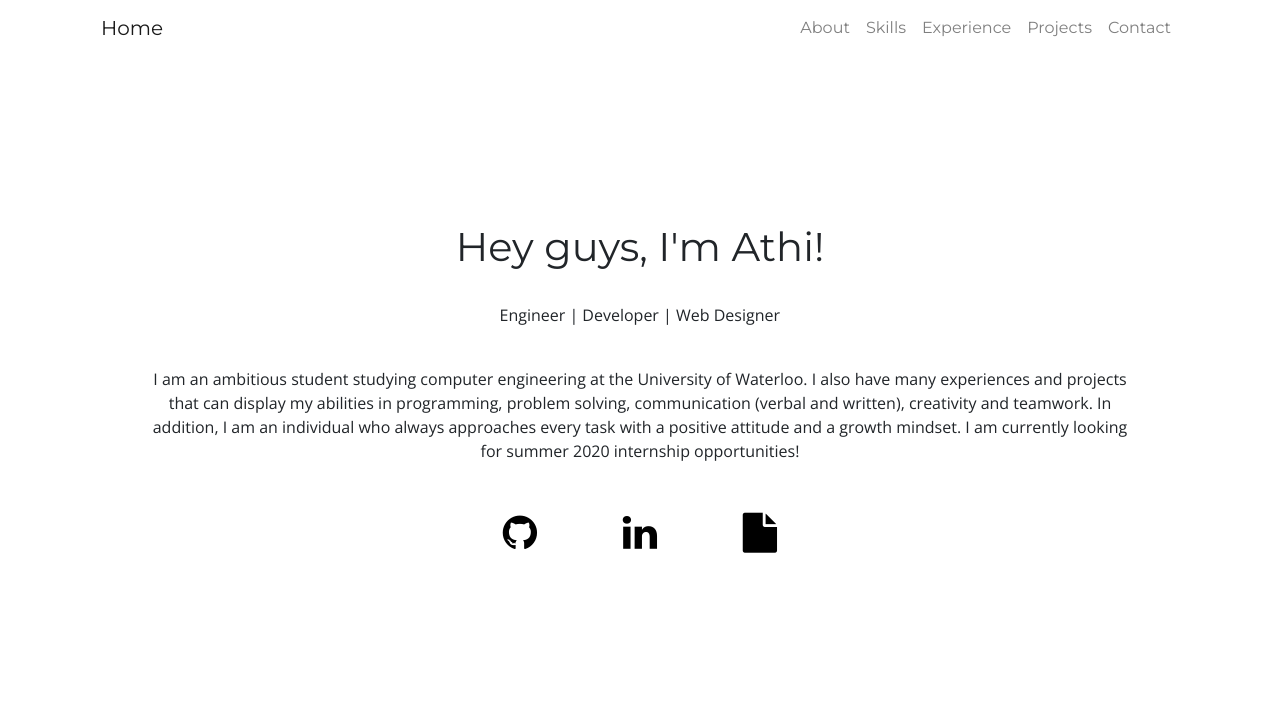
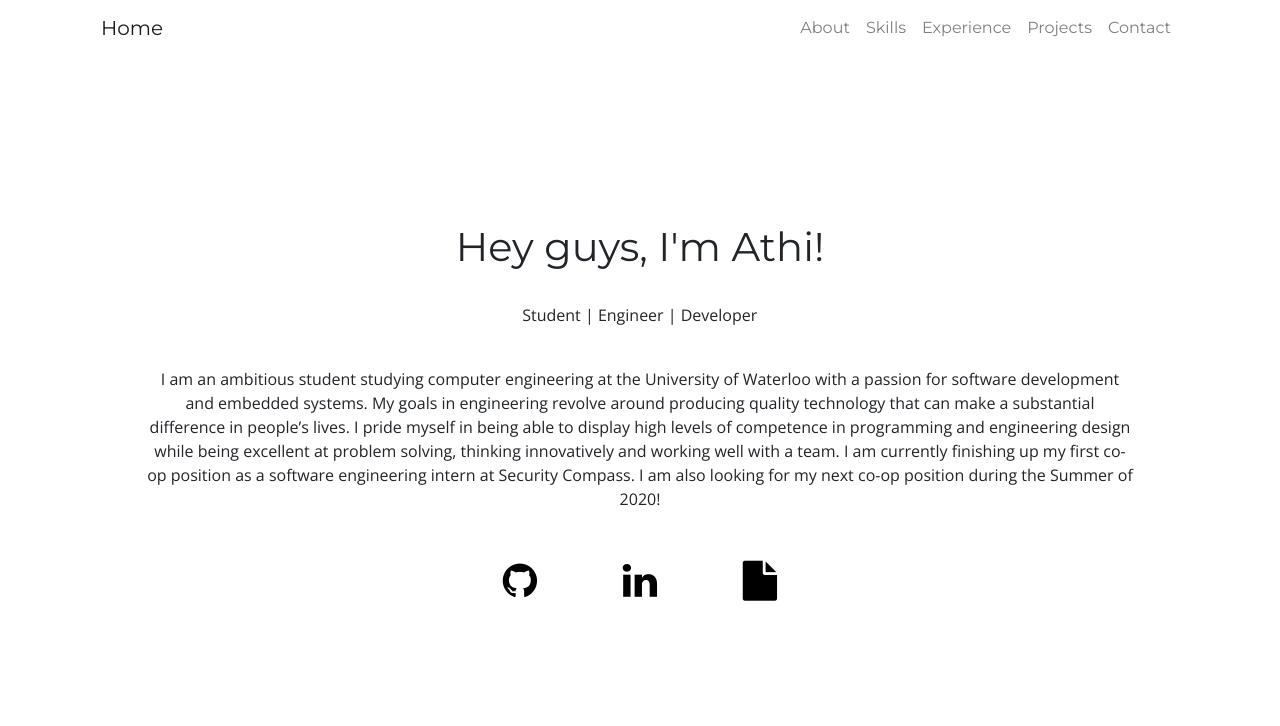
Before and after one commit to athithianr/athithianr.github.io, a plain HTML site: page index.html in a window 1280 px wide. Shown: the top 726 px of the page. Drawn offline with nearby package versions, Linux system fonts and the light colour scheme.

Commit message:
Improved Summary

```diff
--- a/index.html
+++ b/index.html
@@ -58,19 +58,19 @@
                             <h1 style="font-family: Montserrat, sans-serif">Hey guys, I'm Athi!</h1>
                         </div>
                         <br>
-                        <div data-aos="flip-left"
-                            data-aos-easing="ease-out-cubic"
-                        data-aos-duration="2000">
-                        <p style="font-family: 'Open Sans', sans-serif">Engineer | Developer | Web Designer</p>
+                        <div data-aos="flip-left" data-aos-easing="ease-out-cubic" data-aos-duration="2000">
+                            <p style="font-family: 'Open Sans', sans-serif">Student | Engineer | Developer</p>
                         </div>
                         <br>
                         <p style="font-family: 'Open Sans', sans-serif">
-                            I am an ambitious student studying computer engineering at the University of Waterloo.
-                            I also have many experiences and
-                            projects that can display my abilities in programming, problem solving, communication
-                            (verbal and written), creativity and teamwork. In addition, I am an individual who
-                            always approaches every task with a positive attitude and a growth mindset. I am
-                            currently looking for summer 2020 internship opportunities!
+                            I am an ambitious student studying computer engineering at the University of Waterloo with a
+                            passion for software development and embedded systems. My goals in engineering revolve
+                            around producing quality technology that can make a substantial difference in people’s
+                            lives. I pride myself in being able to display high levels of competence in programming and
+                            engineering design while being excellent at problem solving, thinking innovatively and
+                            working well with a team. I am currently finishing up my first co-op position as a software
+                            engineering intern at Security Compass. I am also looking for my next co-op position during
+                            the Summer of 2020!
                         </p>
                         <br>
                         <div class="modal-icons">
@@ -273,8 +273,8 @@
                                 <iframe class=iframe2 width="640px" height="480px"
                                     src="https://forms.office.com/Pages/ResponsePage.aspx?id=vlaRw4USl0WEX9NIZO5pmPsRQU8wM9hDjTy0YllFIk5UMDI1U1lBUEZNR1Y3NFU4QVZQREc4WUZMMy4u&embed=true"
                                     frameborder="0" marginwidth="0" marginheight="0"
-                            style="border: none; max-width:100%; max-height:100vh" allowfullscreen webkitallowfullscreen
-                            mozallowfullscreen msallowfullscreen> </iframe>
+                                    style="border: none; max-width:100%; max-height:100vh" allowfullscreen
+                                    webkitallowfullscreen mozallowfullscreen msallowfullscreen> </iframe>
                             </div>
                         </div>
                     </div>
@@ -302,4 +302,5 @@
 <script>
     AOS.init();
 </script>
+
 </html>
```
Lines whose indentation alone changed are shown as unchanged.
